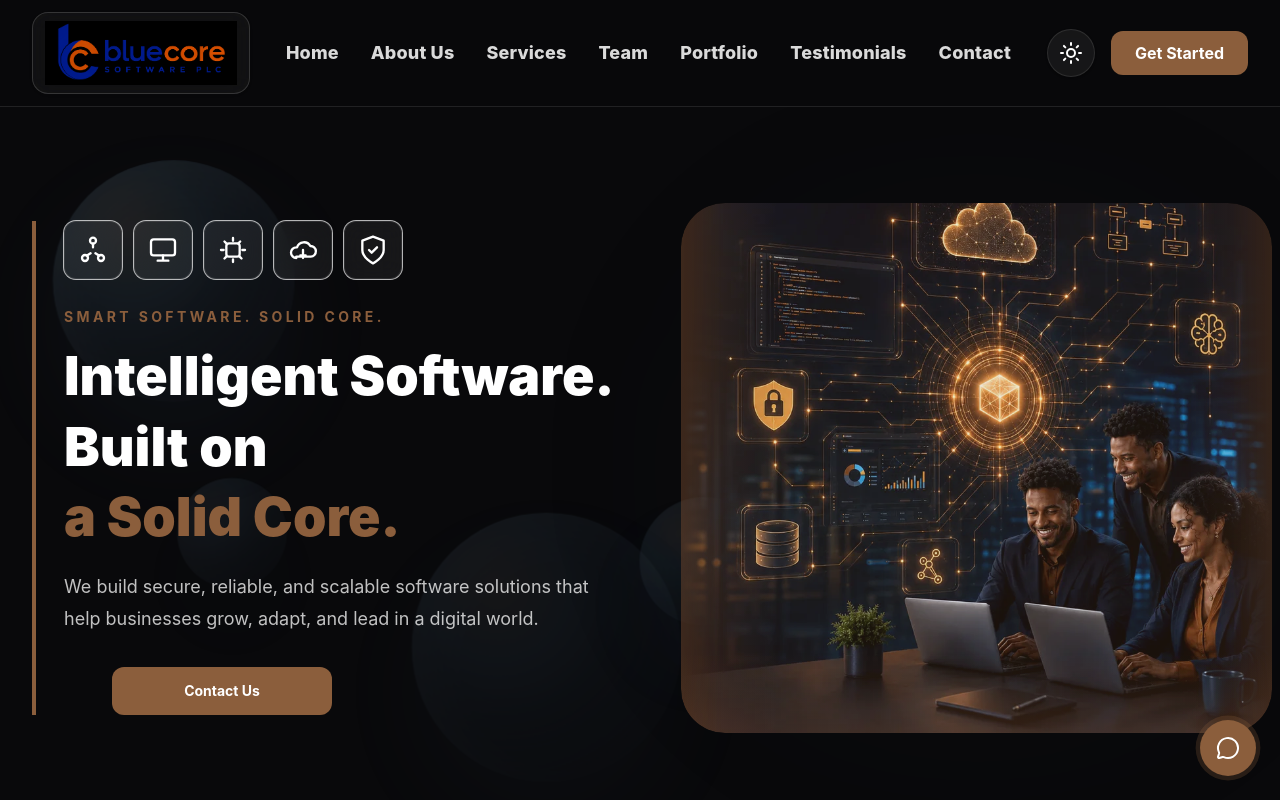
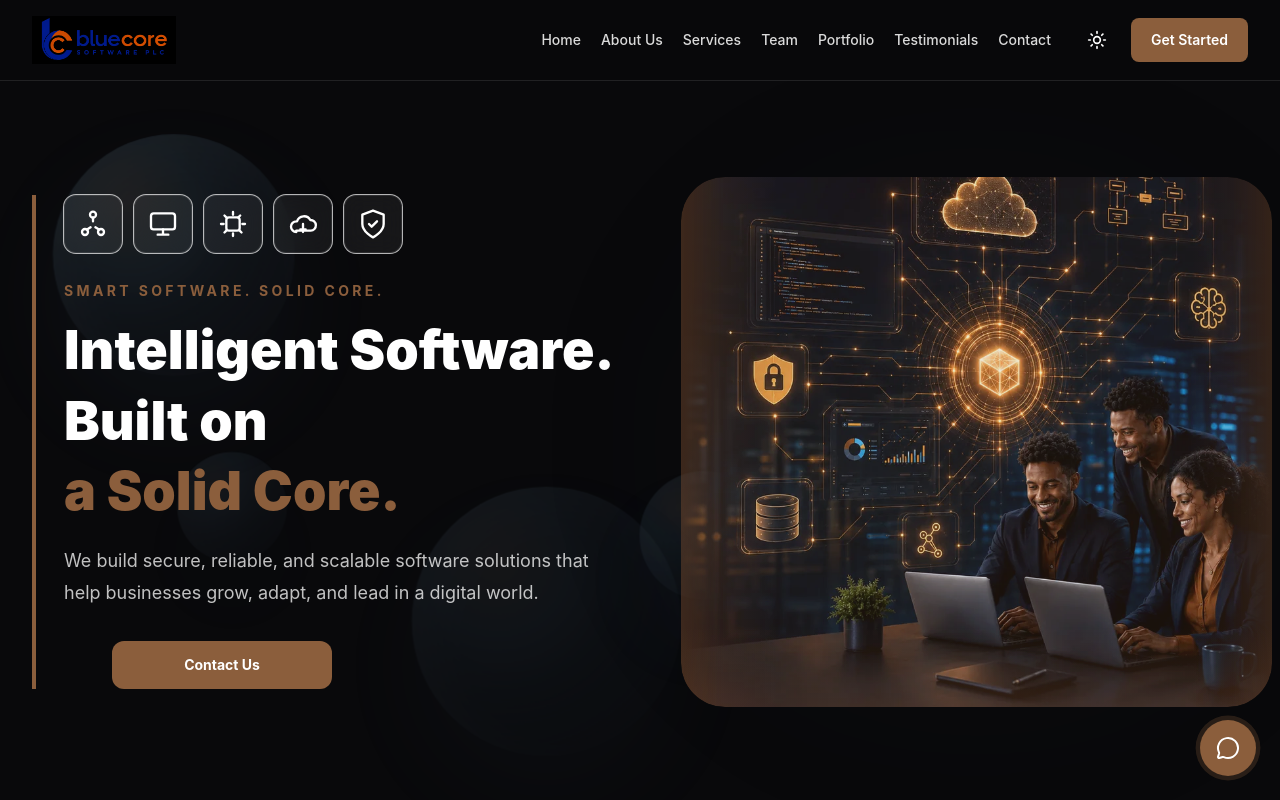
Before and after one commit to Eden426/bluecore-software-plc, a React (Vite) app: page / in a window 1280 px wide. Shown: the top 800 px of the page. Built offline with nearby package versions, Linux system fonts and the light colour scheme.

Commit message:
Fix navbar layout and responsive navigation

```diff
--- a/src/components/Navbar.jsx
+++ b/src/components/Navbar.jsx
@@ -35,11 +35,13 @@ export default function Navbar() {
 
   return (
     <header className="sticky top-0 z-50 w-full border-b border-[#DCE5EF] bg-white/95 shadow-[0_4px_18px_rgba(15,23,42,0.05)] backdrop-blur-xl dark:border-white/10 dark:bg-[#09090B]/80 dark:shadow-none">
-      <nav className="mx-auto flex max-w-7xl items-center justify-between px-4 py-3 sm:px-6 lg:px-8">
+      <nav aria-label="Main navigation" className="mx-auto flex h-16 max-w-7xl items-center justify-between gap-6 px-4 sm:h-20 sm:px-6 lg:px-8">
         {/* Logo */}
         <a
           href="/#home"
-          className="flex items-center rounded-xl border border-transparent bg-white px-2 py-1.5 transition-colors duration-300 hover:border-[#DCE5EF] sm:px-3 sm:py-2 dark:rounded-2xl dark:border-white/15 dark:bg-white/[0.04] dark:shadow-sm dark:backdrop-blur-md dark:hover:border-[#8B5E3C]/60"
+          aria-label="Bluecore Software PLC home"
+          onClick={() => setIsOpen(false)}
+          className="flex shrink-0 items-center rounded-md"
         >
           <img
             src={logo}
@@ -47,7 +49,7 @@ export default function Navbar() {
             width="600"
             height="200"
             decoding="async"
-            className="block h-9 w-auto dark:hidden sm:h-16"
+            className="block h-10 w-auto dark:hidden sm:h-12"
           />
 
           <img
@@ -56,17 +58,17 @@ export default function Navbar() {
             width="600"
             height="200"
             decoding="async"
-            className="hidden h-9 w-auto dark:block sm:h-16"
+            className="hidden h-10 w-auto dark:block sm:h-12"
           />
         </a>
 
         {/* Desktop links */}
-        <div className="hidden items-center gap-6 lg:flex xl:gap-8">
+        <div className="ml-auto hidden items-center gap-5 xl:flex">
           {navLinks.map((link) => (
             <a
               key={link.label}
               href={link.href}
-              className="text-[17px] font-extrabold tracking-[0.01em] text-[#06243F] transition-colors duration-300 hover:text-[#103759] xl:text-lg dark:text-white/85 dark:hover:text-[#F4D7B2]"
+              className="whitespace-nowrap rounded-sm py-2 text-sm font-medium text-[#06243F] transition-colors duration-200 hover:text-[#1976D2] dark:text-white/85 dark:hover:text-[#F4D7B2]"
             >
               {link.label}
             </a>
@@ -74,35 +76,35 @@ export default function Navbar() {
         </div>
 
         {/* Desktop actions */}
-        <div className="hidden items-center gap-4 lg:flex">
+        <div className="hidden shrink-0 items-center gap-3 xl:flex">
           <button
             type="button"
             onClick={toggleTheme}
-            className="inline-flex h-12 w-12 items-center justify-center rounded-full border border-[#DCE5EF] bg-white text-[#06243F] shadow-sm transition-all duration-300 hover:-translate-y-0.5 hover:border-[#103759]/35 hover:bg-[#EAF3FF] hover:text-[#103759] dark:border-white/10 dark:bg-white/[0.06] dark:text-white dark:hover:text-[#F4D7B2]"
+            className="inline-flex h-11 w-11 items-center justify-center rounded-lg text-[#06243F] transition-colors duration-200 hover:bg-[#EAF3FF] dark:text-white dark:hover:bg-white/[0.06] dark:hover:text-[#F4D7B2]"
             aria-label={`Switch to ${isDark ? "light" : "dark"} mode`}
             aria-pressed={isDark}
           >
             {isDark ? (
-              <Sun aria-hidden="true" className="h-6 w-6" />
+              <Sun aria-hidden="true" className="h-5 w-5" />
             ) : (
-              <Moon aria-hidden="true" className="h-6 w-6" />
+              <Moon aria-hidden="true" className="h-5 w-5" />
             )}
           </button>
 
           <a
             href="/#contact"
-            className="inline-flex min-h-11 items-center justify-center rounded-xl bg-[#103759] px-6 py-2.5 text-base font-bold text-white transition-all duration-300 hover:-translate-y-0.5 hover:bg-[#0A3A84] active:bg-[#082F6B] focus-visible:outline-none focus-visible:ring-2 focus-visible:ring-[#1976D2] focus-visible:ring-offset-2 dark:bg-[#8B5E3C] dark:hover:bg-[#A0694A]"
+            className="inline-flex min-h-11 items-center justify-center whitespace-nowrap rounded-lg bg-[#103759] px-5 py-2.5 text-sm font-semibold text-white transition-colors duration-200 hover:bg-[#0A3A84] active:bg-[#082F6B] focus-visible:outline-none focus-visible:ring-2 focus-visible:ring-[#1976D2] focus-visible:ring-offset-2 dark:bg-[#8B5E3C] dark:hover:bg-[#A0694A]"
           >
             Get Started
           </a>
         </div>
 
         {/* Mobile actions */}
-        <div className="flex items-center gap-2 lg:hidden">
+        <div className="flex shrink-0 items-center gap-2 xl:hidden">
           <a
             href="/#contact"
             onClick={() => setIsOpen(false)}
-            className="hidden h-10 items-center justify-center rounded-xl bg-[#103759] px-3 text-xs font-bold text-white transition-all duration-300 hover:bg-[#0A3A84] active:bg-[#082F6B] focus-visible:outline-none focus-visible:ring-2 focus-visible:ring-[#1976D2] focus-visible:ring-offset-2 sm:inline-flex sm:h-11 sm:px-4 sm:text-sm dark:bg-[#8B5E3C] dark:hover:bg-[#A0694A]"
+            className="hidden h-11 items-center justify-center whitespace-nowrap rounded-lg bg-[#103759] px-4 text-sm font-semibold text-white transition-colors duration-200 hover:bg-[#0A3A84] active:bg-[#082F6B] focus-visible:outline-none focus-visible:ring-2 focus-visible:ring-[#1976D2] focus-visible:ring-offset-2 sm:inline-flex dark:bg-[#8B5E3C] dark:hover:bg-[#A0694A]"
           >
             Get Started
           </a>
@@ -141,18 +143,21 @@ export default function Navbar() {
 
       {/* Mobile menu */}
       {isOpen && (
-        <div id="mobile-navigation" className="border-t border-[#DCE5EF] bg-white/98 px-4 py-4 backdrop-blur-xl lg:hidden dark:border-white/10 dark:bg-[#09090B]/95">
-          <div className="mx-auto flex max-w-7xl flex-col gap-3">
+        <div id="mobile-navigation" className="absolute inset-x-0 top-full max-h-[calc(100dvh-5rem)] overflow-y-auto border-b border-t border-[#DCE5EF] bg-white px-4 py-3 shadow-lg sm:px-6 lg:px-8 xl:hidden dark:border-white/10 dark:bg-[#09090B]">
+          <div className="mx-auto flex max-w-7xl flex-col gap-1">
             {navLinks.map((link) => (
               <a
                 key={link.label}
                 href={link.href}
                 onClick={() => setIsOpen(false)}
-                className="rounded-xl px-3 py-3 text-lg font-extrabold text-[#06243F] transition-colors duration-300 hover:bg-[#EAF3FF] hover:text-[#103759] dark:text-white/85 dark:hover:bg-white/[0.06] dark:hover:text-[#F4D7B2]"
+                className="rounded-lg px-3 py-3 text-base font-medium text-[#06243F] transition-colors duration-200 hover:bg-[#EAF3FF] hover:text-[#103759] dark:text-white/85 dark:hover:bg-white/[0.06] dark:hover:text-[#F4D7B2]"
               >
                 {link.label}
               </a>
             ))}
+            <a href="/#contact" onClick={() => setIsOpen(false)} className="mt-2 inline-flex min-h-11 items-center justify-center rounded-lg bg-[#103759] px-4 text-sm font-semibold text-white hover:bg-[#0A3A84] sm:hidden dark:bg-[#8B5E3C] dark:hover:bg-[#A0694A]">
+              Get Started
+            </a>
           </div>
         </div>
       )}
```
